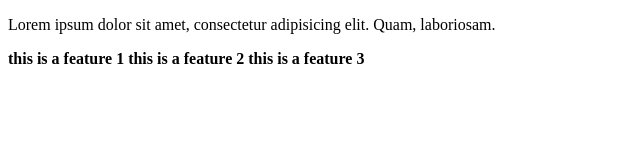
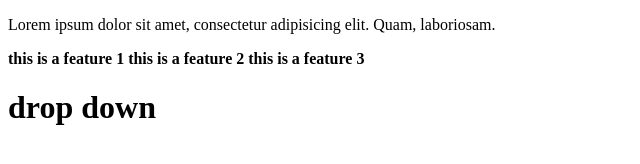
Before and after one commit to jigarparmar313/localrepo, a plain HTML site: page index.html in a window 1280 px wide. Shown: the whole page, without its empty margins (0-640 px from the left). Drawn offline with Linux system fonts and the light colour scheme.

Commit message:
add dropdown

```diff
--- a/index.html
+++ b/index.html
@@ -15,6 +15,9 @@
       <b> this is a feature 1 </b>
       <b> this is a feature 2 </b>
       <b> this is a feature 3 </b>
+
+      <h1>drop down</h1>
+
     </p>
   </body>
 </html>
```
